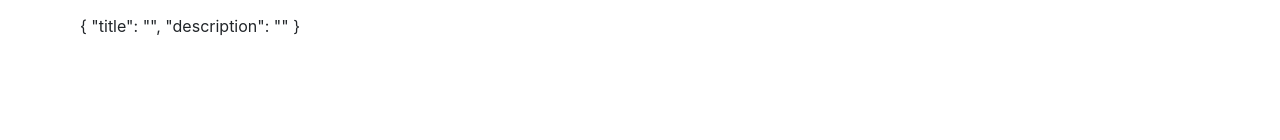
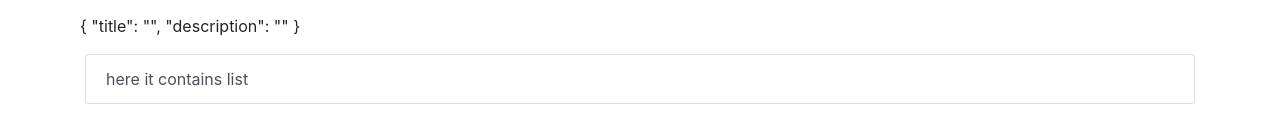
Before and after one commit to DeepakPednekar/Todo, an Angular app: page / in a window 1280 px wide. Shown: the part 236-376 px from the top of the page. Built offline with nearby package versions, Linux system fonts and the light colour scheme.

Commit message:
todolist :- updated, in module

```diff
--- a/src/app/app.component.html
+++ b/src/app/app.component.html
@@ -1,3 +1,4 @@
 <div class="container">
   <app-todoitem-add></app-todoitem-add>
+  <app-todoitem-list></app-todoitem-list>
 </div>
--- a/src/app/todo-items/index.ts
+++ b/src/app/todo-items/index.ts
@@ -1 +1,2 @@
 export {TodoAddComponent} from './todo-add.component';
+export {TodoListComponent} from './todo-list.component';
--- a/src/app/todo-items/todo-item.module.ts
+++ b/src/app/todo-items/todo-item.module.ts
@@ -2,10 +2,10 @@ import {NgModule} from '@angular/core';
 import {CommonModule} from '@angular/common';
 import {FormsModule, ReactiveFormsModule} from '@angular/forms';
 // import components
-import { TodoAddComponent } from './';
+import { TodoAddComponent, TodoListComponent } from './';
 @NgModule({
   imports: [CommonModule, FormsModule, ReactiveFormsModule],
-  declarations: [TodoAddComponent],
-  exports: [TodoAddComponent]
+  declarations: [TodoAddComponent, TodoListComponent],
+  exports: [TodoAddComponent, TodoListComponent]
 })
 export class TodoItemModule {}
--- a/src/app/todo-items/todo-list.component.html
+++ b/src/app/todo-items/todo-list.component.html
@@ -1,10 +1,3 @@
-<!DOCTYPE html>
-<html lang="en">
-<head>
-    <meta charset="UTF-8">
-    <title>Title</title>
-</head>
-<body>
-
-</body>
-</html>
+<ul class="list-group">
+  <li class="list-group-item list-group-item-action">here it contains list</li>
+</ul>
```
Also changed, not shown: src/app/todo-items/todo-list.component.ts (+9 -0 lines).
